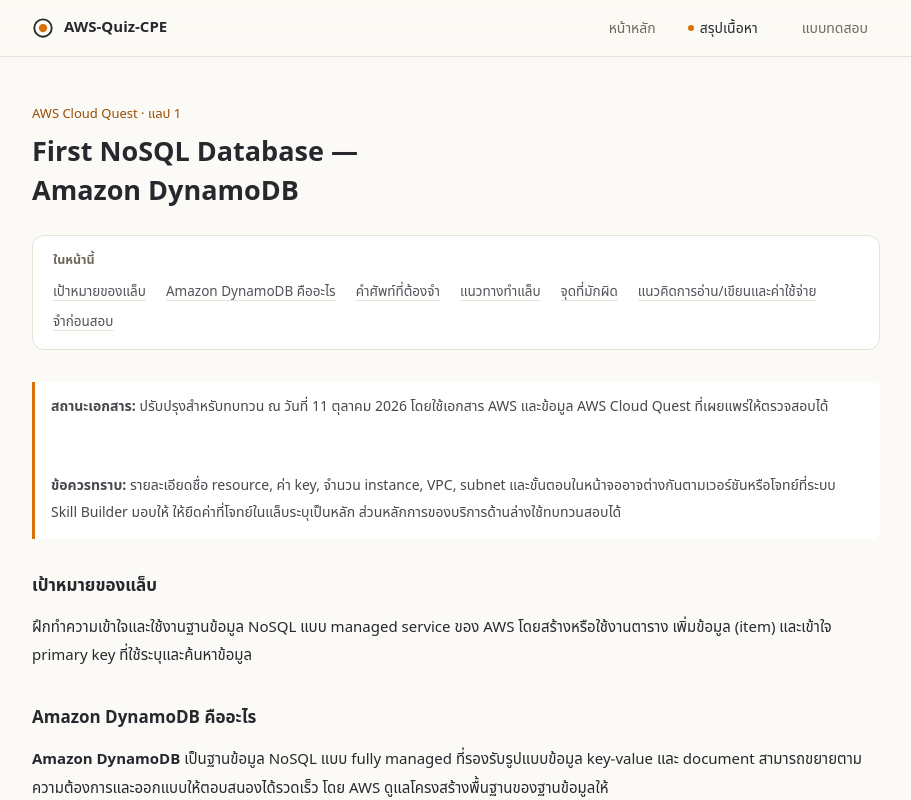
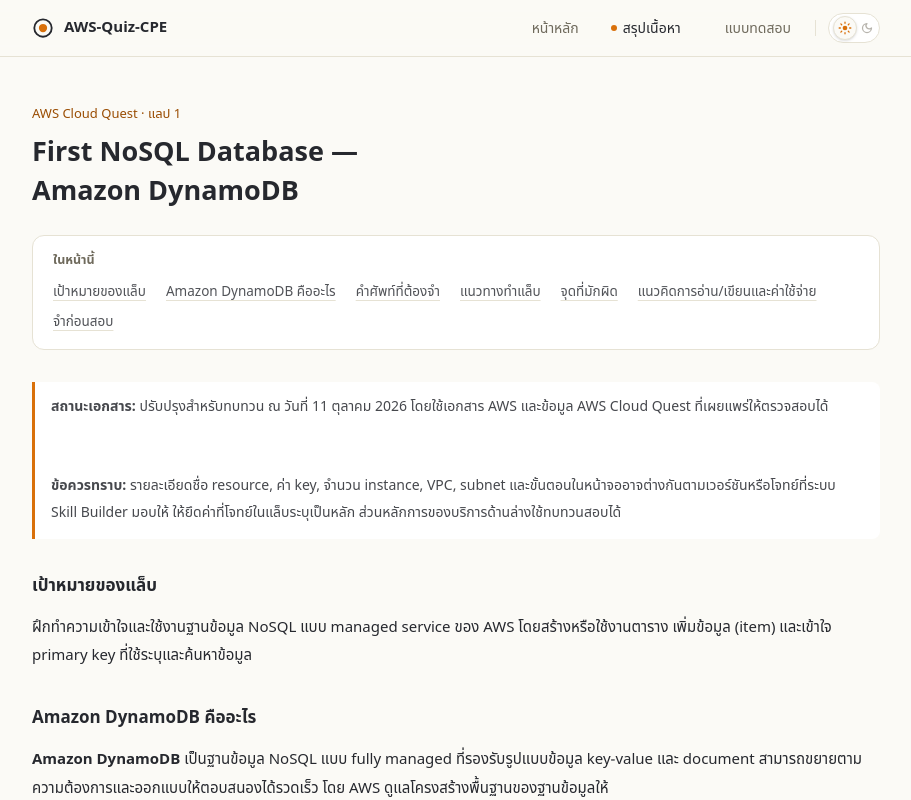
Before and after one commit to ChanodomOngkulna/Quiz-lab-AWS, a SvelteKit app: page /summary/dynamodb in a window 1280 px wide. Shown: the top 800 px of the page, without its empty margins (184-1095 px from the left). Built offline with nearby package versions, Linux system fonts and the light colour scheme.

Commit message:
feat: add dark mode support with theme toggle component and store

```diff
--- a/src/app.html
+++ b/src/app.html
@@ -10,6 +10,19 @@
 		/>
 		<meta name="theme-color" content="#fbfaf6" />
 		<title>AWS-Quiz-CPE — ทบทวนสอบ AWS · RAG · Subnetting</title>
+		<script>
+			(function () {
+				try {
+					var saved = localStorage.getItem('quiz_theme');
+					var prefersDark = window.matchMedia('(prefers-color-scheme: dark)').matches;
+					if (saved === 'dark' || (!saved && prefersDark)) {
+						document.documentElement.classList.add('dark');
+						var meta = document.querySelector('meta[name="theme-color"]');
+						if (meta) meta.setAttribute('content', '#121316');
+					}
+				} catch (e) {}
+			})();
+		</script>
 		%sveltekit.head%
 	</head>
 	<body data-sveltekit-preload-data="hover">
--- a/src/lib/components/BlockRenderer.svelte
+++ b/src/lib/components/BlockRenderer.svelte
@@ -122,7 +122,7 @@
 			</aside>
 		{:else if block.type === 'code'}
 			<pre
-				class="mt-5 overflow-x-auto rounded-lg bg-[#f4f0e3] p-4 text-[13px] leading-relaxed"><code
+				class="mt-5 overflow-x-auto rounded-lg border border-line bg-[#f4f0e3] p-4 text-[13px] leading-relaxed dark:bg-[#181920]"><code
 					>{@html block.text}</code
 				></pre>
 		{:else if block.type === 'checklist'}
--- /dev/null
+++ b/src/lib/components/ThemeToggle.svelte
@@ -0,0 +1,90 @@
+<script>
+	import { theme } from '$lib/theme.svelte.js';
+
+	const isDark = $derived(theme.isDark);
+</script>
+
+<button
+	type="button"
+	role="switch"
+	aria-checked={isDark}
+	aria-label={isDark ? 'สลับเป็นธีมสว่าง' : 'สลับเป็นธีมมืด'}
+	title={isDark ? 'เปลี่ยนเป็นธีมสว่าง (Light mode)' : 'เปลี่ยนเป็นธีมมืด (Dark mode)'}
+	onclick={() => theme.toggle()}
+	class="group relative inline-flex h-7 w-[48px] shrink-0 cursor-pointer items-center rounded-full border border-line bg-surface p-0.5 transition-all duration-200 hover:border-accent focus-visible:outline-2 focus-visible:outline-accent active:scale-95 sm:h-7.5 sm:w-[52px]"
+>
+	<!-- Track background ambient icons -->
+	<div
+		class="pointer-events-none flex w-full items-center justify-between px-1 text-muted/60 transition-opacity"
+		aria-hidden="true"
+	>
+		<!-- Mini Sun icon (left side of track) -->
+		<svg
+			class="h-3 w-3 transition-colors duration-200 {isDark
+				? 'text-muted/40'
+				: 'text-accent opacity-0'}"
+			viewBox="0 0 24 24"
+			fill="none"
+			stroke="currentColor"
+			stroke-width="2.5"
+			stroke-linecap="round"
+			stroke-linejoin="round"
+		>
+			<circle cx="12" cy="12" r="4" />
+			<path
+				d="M12 2v2M12 20v2M4.93 4.93l1.41 1.41M17.66 17.66l1.41 1.41M2 12h2M20 12h2M6.34 17.66l-1.41 1.41M19.07 4.93l-1.41 1.41"
+			/>
+		</svg>
+
+		<!-- Mini Moon icon (right side of track) -->
+		<svg
+			class="h-3 w-3 transition-colors duration-200 {isDark
+				? 'text-accent opacity-0'
+				: 'text-muted/50'}"
+			viewBox="0 0 24 24"
+			fill="none"
+			stroke="currentColor"
+			stroke-width="2.5"
+			stroke-linecap="round"
+			stroke-linejoin="round"
+		>
+			<path d="M12 3a6 6 0 0 0 9 9 9 9 0 1 1-9-9Z" />
+		</svg>
+	</div>
+
+	<!-- Sliding Thumb Knob -->
+	<span
+		class="pointer-events-none absolute inline-flex h-5.5 w-5.5 items-center justify-center rounded-full border border-line bg-paper shadow-sm transition-transform duration-200 ease-out sm:h-6 sm:w-6
+			{isDark ? 'translate-x-[22px] sm:translate-x-[24px]' : 'translate-x-0.5'}"
+		aria-hidden="true"
+	>
+		{#if isDark}
+			<!-- Moon icon inside knob -->
+			<svg
+				class="h-3.5 w-3.5 rotate-[-12deg] text-accent transition-transform duration-200"
+				viewBox="0 0 24 24"
+				fill="currentColor"
+			>
+				<path
+					d="M12.3 2a10 10 0 0 0-.19 1.4 10 10 0 0 0 10 10c.5 0 .97-.07 1.43-.19A10 10 0 1 1 12.3 2Z"
+				/>
+			</svg>
+		{:else}
+			<!-- Sun icon inside knob -->
+			<svg
+				class="h-3.5 w-3.5 text-accent transition-transform duration-200"
+				viewBox="0 0 24 24"
+				fill="none"
+				stroke="currentColor"
+				stroke-width="2.2"
+				stroke-linecap="round"
+				stroke-linejoin="round"
+			>
+				<circle cx="12" cy="12" r="4" fill="currentColor" stroke="none" />
+				<path
+					d="M12 2v2M12 20v2M4.93 4.93l1.41 1.41M17.66 17.66l1.41 1.41M2 12h2M20 12h2M6.34 17.66l-1.41 1.41M19.07 4.93l-1.41 1.41"
+				/>
+			</svg>
+		{/if}
+	</span>
+</button>
--- /dev/null
+++ b/src/lib/theme.svelte.js
@@ -0,0 +1,65 @@
+import { browser } from '$app/environment';
+
+const STORAGE_KEY = 'quiz_theme';
+
+class ThemeStore {
+	current = $state('light');
+
+	constructor() {
+		if (browser) {
+			const saved = localStorage.getItem(STORAGE_KEY);
+			if (saved === 'dark' || saved === 'light') {
+				this.current = saved;
+			} else if (window.matchMedia && window.matchMedia('(prefers-color-scheme: dark)').matches) {
+				this.current = 'dark';
+			} else {
+				this.current = 'light';
+			}
+			this.apply();
+
+			window.matchMedia('(prefers-color-scheme: dark)').addEventListener('change', (e) => {
+				if (!localStorage.getItem(STORAGE_KEY)) {
+					this.current = e.matches ? 'dark' : 'light';
+					this.apply();
+				}
+			});
+		}
+	}
+
+	get isDark() {
+		return this.current === 'dark';
+	}
+
+	toggle() {
+		this.current = this.current === 'dark' ? 'light' : 'dark';
+		if (browser) {
+			localStorage.setItem(STORAGE_KEY, this.current);
+			this.apply();
+		}
+	}
+
+	setTheme(mode) {
+		if (mode !== 'dark' && mode !== 'light') return;
+		this.current = mode;
+		if (browser) {
+			localStorage.setItem(STORAGE_KEY, this.current);
+			this.apply();
+		}
+	}
+
+	apply() {
+		if (!browser) return;
+		const isDark = this.current === 'dark';
+		if (isDark) {
+			document.documentElement.classList.add('dark');
+		} else {
+			document.documentElement.classList.remove('dark');
+		}
+		const meta = document.querySelector('meta[name="theme-color"]');
+		if (meta) {
+			meta.setAttribute('content', isDark ? '#121316' : '#fbfaf6');
+		}
+	}
+}
+
+export const theme = new ThemeStore();
--- a/src/routes/+layout.svelte
+++ b/src/routes/+layout.svelte
@@ -2,6 +2,7 @@
 	import { page } from '$app/state';
 	import './layout.css';
 	import favicon from '$lib/assets/favicon.svg';
+	import ThemeToggle from '$lib/components/ThemeToggle.svelte';
 
 	let { children } = $props();
 
@@ -25,18 +26,19 @@
 </a>
 
 <header class="sticky top-0 z-40 border-b border-line bg-paper/90 backdrop-blur">
-	<div class="mx-auto flex h-14 max-w-4xl items-center justify-between px-4 sm:px-6">
+	<div class="mx-auto flex h-14 max-w-4xl items-center justify-between px-3 sm:px-6">
 		<a
 			href="/"
-			class="flex items-center gap-2.5 font-semibold text-ink"
+			class="flex items-center gap-2 font-semibold text-ink sm:gap-2.5"
 			aria-label="AWS-Quiz-CPE — หน้าหลัก"
 		>
 			<svg width="22" height="22" viewBox="0 0 24 24" aria-hidden="true" class="shrink-0">
 				<circle cx="12" cy="12" r="9.5" fill="none" stroke="currentColor" stroke-width="2" />
 				<circle cx="12" cy="12" r="4.5" fill="var(--color-accent)" />
 			</svg>
-			<span class="hidden text-[15px] min-[420px]:inline">AWS-Quiz-CPE</span>
+			<span class="hidden text-[15px] min-[460px]:inline">AWS-Quiz-CPE</span>
 		</a>
+		<div class="flex items-center gap-1.5 min-[420px]:gap-2 sm:gap-3">
 			<nav aria-label="เมนูหลัก">
 				<ul class="flex items-center gap-0.5 min-[420px]:gap-1 sm:gap-2">
 					{#each links as link (link.href)}
@@ -44,7 +46,7 @@
 							<a
 								href={link.href}
 								aria-current={isActive(link.href) ? 'page' : undefined}
-							class="group flex items-center gap-1.5 rounded-full px-2 py-1.5 text-[13.5px] transition-colors min-[420px]:px-3 min-[420px]:text-[14px]
+								class="group flex items-center gap-1.5 rounded-full px-2 py-1.5 text-[13px] transition-colors min-[420px]:px-2.5 min-[420px]:text-[13.5px] sm:px-3 sm:text-[14px]
 									{isActive(link.href) ? 'font-medium text-ink' : 'text-muted hover:text-ink'}"
 							>
 								<span
@@ -59,6 +61,11 @@
 					{/each}
 				</ul>
 			</nav>
+
+			<div class="h-4 w-[1px] shrink-0 bg-line" aria-hidden="true"></div>
+
+			<ThemeToggle />
+		</div>
 	</div>
 </header>
 
--- a/src/routes/layout.css
+++ b/src/routes/layout.css
@@ -5,6 +5,8 @@
 @import '@fontsource/ibm-plex-sans-thai/700.css';
 @import '@fontsource/ibm-plex-mono/400.css';
 @import '@fontsource/ibm-plex-mono/500.css';
+
+@custom-variant dark (&:where(.dark, .dark *));
 
 @theme {
 	--font-sans:
@@ -25,6 +27,29 @@
 	--color-wrong-soft: #fae8e5;
 }
 
+:root {
+	--color-code-bg: #f2eedf;
+	color-scheme: light;
+}
+
+html.dark,
+:root.dark {
+	--color-paper: #121316;
+	--color-surface: #1b1d24;
+	--color-ink: #f0ede6;
+	--color-muted: #9c978b;
+	--color-line: #2d3039;
+	--color-accent: #f5851f;
+	--color-accent-deep: #ffb870;
+	--color-accent-soft: #382414;
+	--color-correct: #2ec470;
+	--color-correct-soft: #123320;
+	--color-wrong: #f87171;
+	--color-wrong-soft: #3a1919;
+	--color-code-bg: #252833;
+	color-scheme: dark;
+}
+
 @layer base {
 	body {
 		background-color: var(--color-paper);
@@ -32,6 +57,9 @@
 		font-family: var(--font-sans);
 		-webkit-font-smoothing: antialiased;
 		text-rendering: optimizeLegibility;
+		transition:
+			background-color 150ms ease,
+			color 150ms ease;
 	}
 
 	::selection {
@@ -41,7 +69,7 @@
 	:not(pre) > code {
 		font-family: var(--font-mono);
 		font-size: 0.85em;
-		background-color: #f2eedf;
+		background-color: var(--color-code-bg, #f2eedf);
 		padding: 0.08em 0.35em;
 		border-radius: 0.375rem;
 		white-space: nowrap;
--- a/src/routes/quiz/+page.svelte
+++ b/src/routes/quiz/+page.svelte
@@ -7,8 +7,8 @@
 
 	const chipClass = {
 		aws: 'bg-accent-soft text-accent-deep',
-		rag: 'bg-[#ebe7f8] text-[#5b4aa0]',
-		subnet: 'bg-[#e1eef3] text-[#2c6a84]'
+		rag: 'bg-[#ebe7f8] text-[#5b4aa0] dark:bg-[#282244] dark:text-[#c4b5fd]',
+		subnet: 'bg-[#e1eef3] text-[#2c6a84] dark:bg-[#162f3d] dark:text-[#7dd3fc]'
 	};
 	const catLabel = { aws: 'AWS Cloud', rag: 'RAG & LangChain', subnet: 'IP Subnetting' };
 
```
Lines whose indentation alone changed are shown as unchanged.
